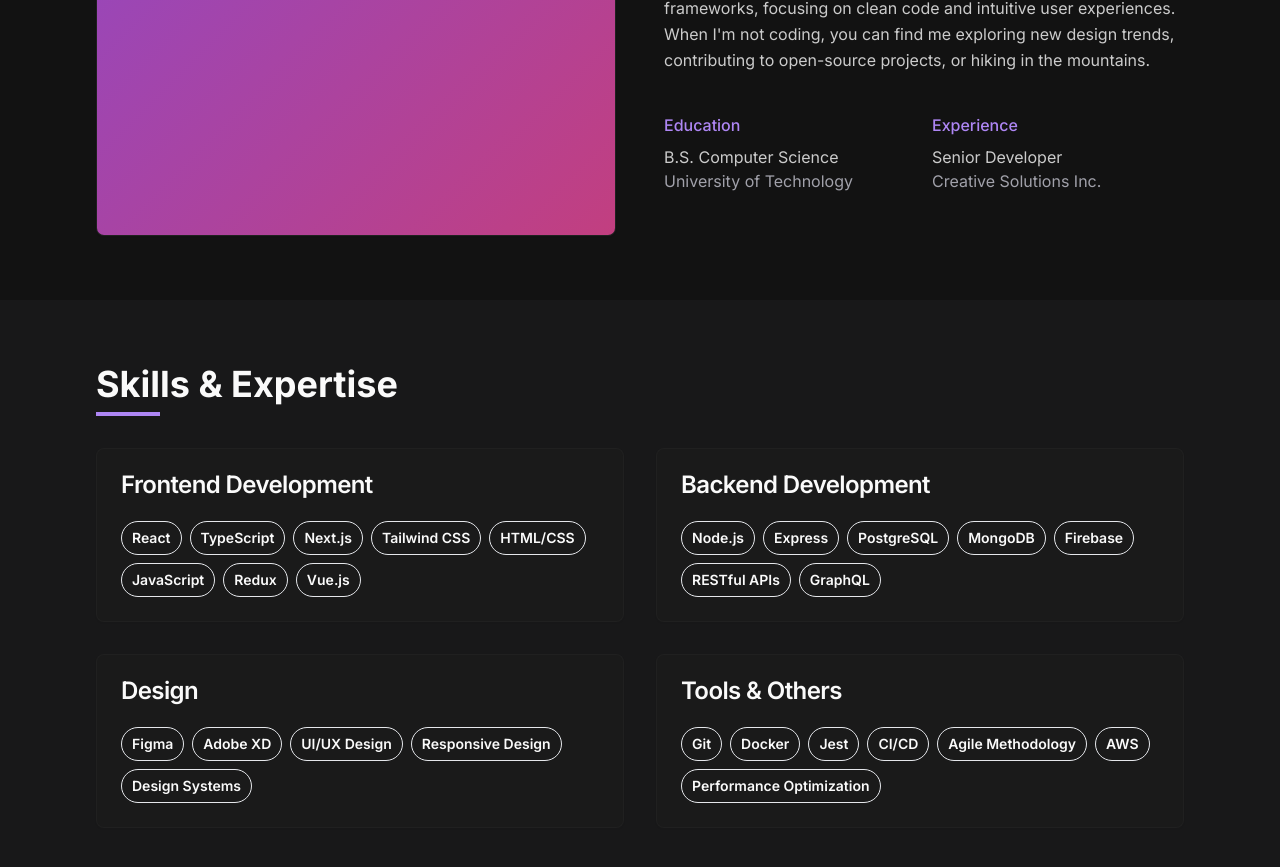
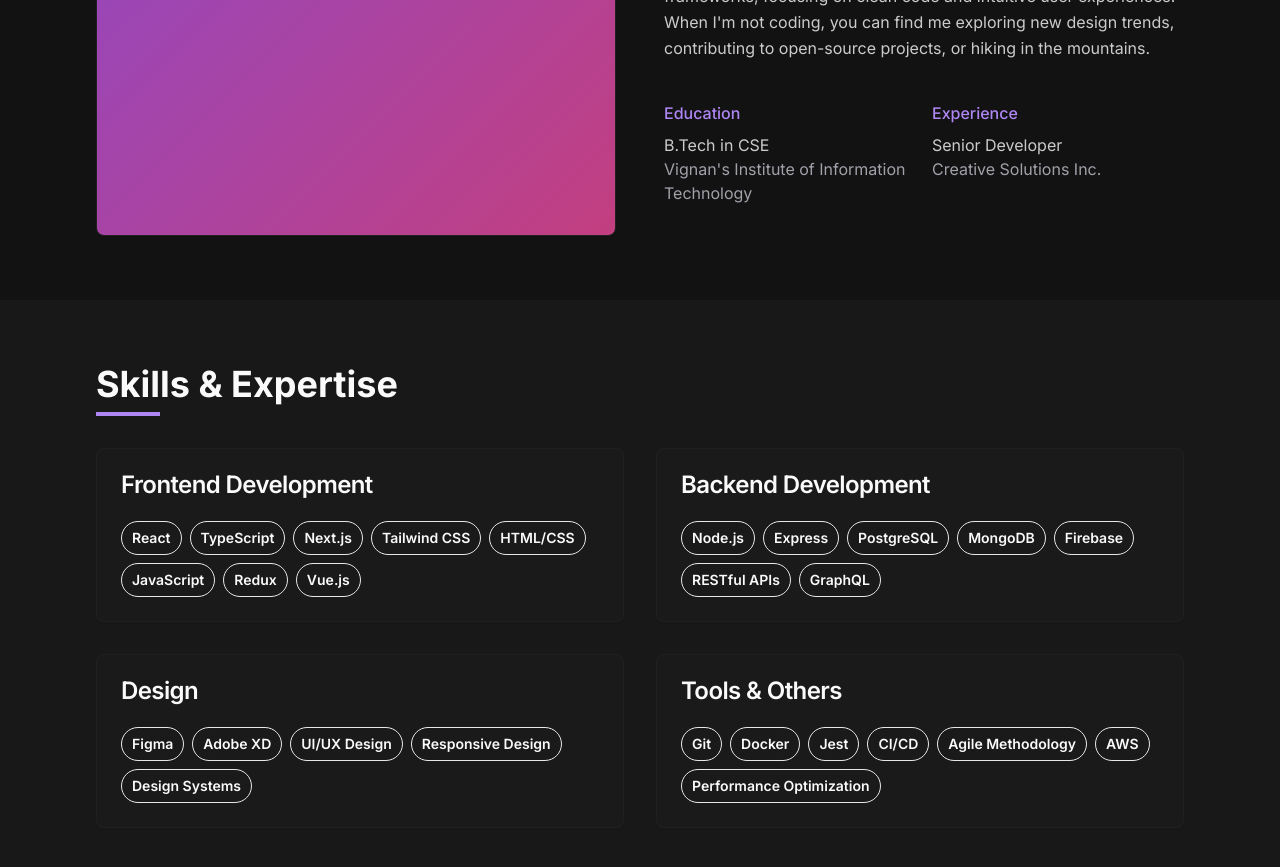
Before and after one commit to polamarasettyvarunkalisriram/portfolio, a React (Vite) app: page / in a window 1280 px wide. Shown: the part 2520-3387 px from the top of the page. Built offline with nearby package versions, Linux system fonts and the light colour scheme.

Commit message:
Add education information

```diff
--- a/src/components/About.tsx
+++ b/src/components/About.tsx
@@ -33,8 +33,8 @@ const About = () => {
           <div className="grid grid-cols-2 gap-4 pt-4">
             <div>
               <h4 className="text-primary font-medium mb-2">Education</h4>
-              <p className="text-foreground/80">B.S. Computer Science</p>
-              <p className="text-muted-foreground">University of Technology</p>
+              <p className="text-foreground/80">B.Tech in CSE</p>
+              <p className="text-muted-foreground">Vignan's Institute of Information Technology</p>
             </div>
             <div>
               <h4 className="text-primary font-medium mb-2">Experience</h4>
```
